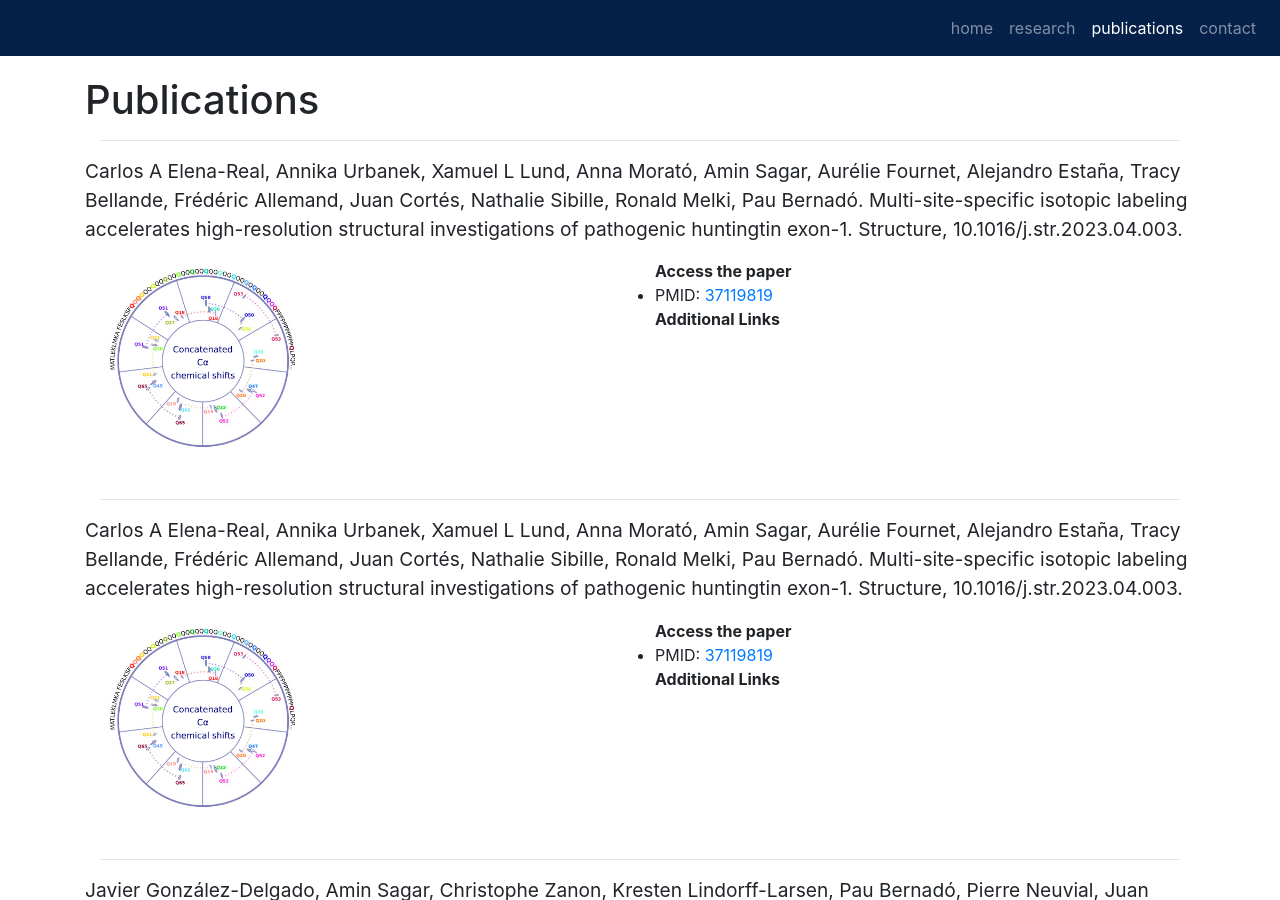
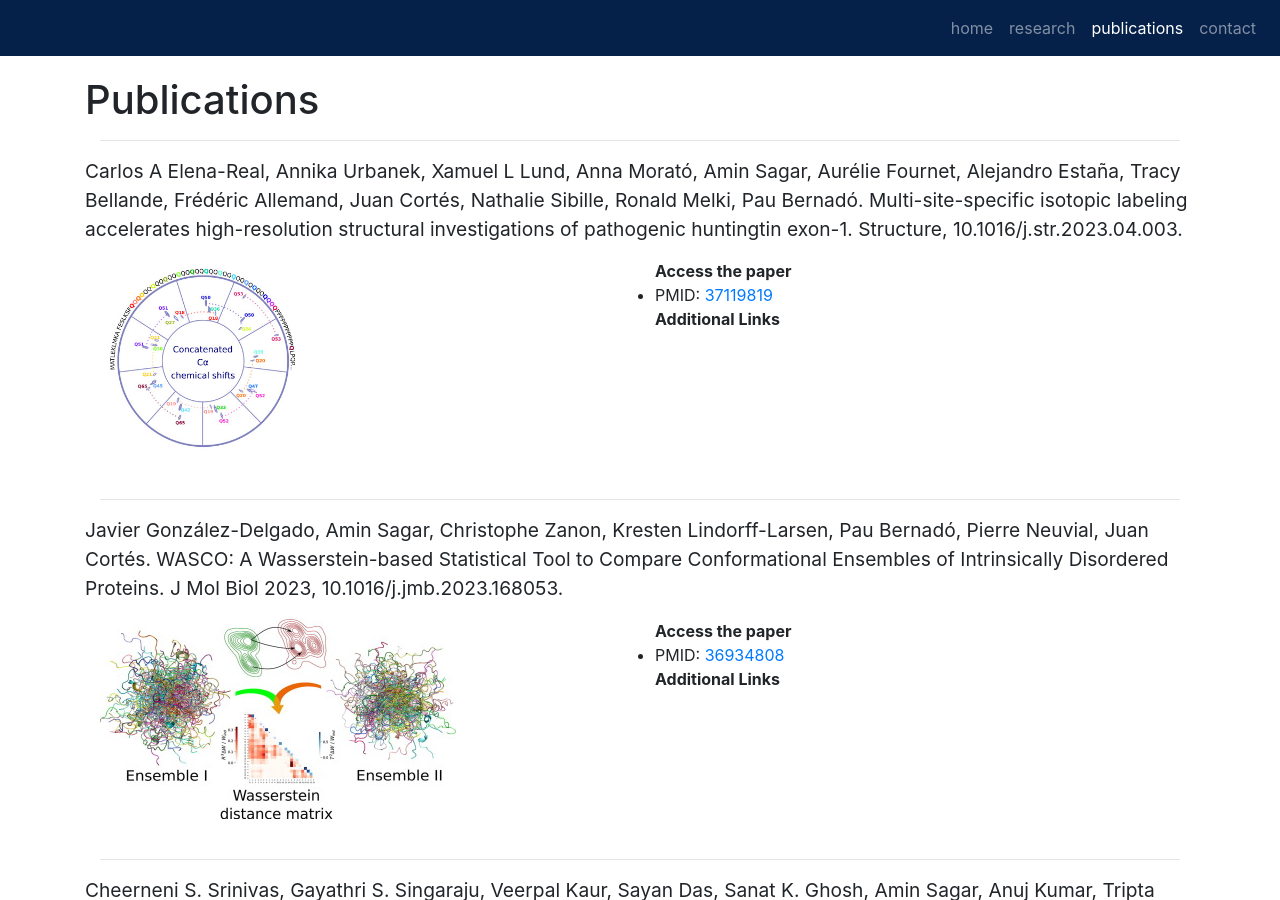
Before and after one commit to aminsagar/aminsagar.github.io, a Jekyll site: the page built from publications/index.html, in a window 1280 px wide and 900 px high. Built offline with Jekyll 4.4.1, drawn with Linux system fonts in a browser that asks for light colours; nearby versions of some CDN libraries; comment, search, counter and statistics services are not loaded.

Commit message:
Update publications.yml

```diff
--- a/_data/publications.yml
+++ b/_data/publications.yml
@@ -50,11 +50,6 @@
 #     - name: Celebratory Tweetstorm by corresponding author First Surname
 #       url: https://twitter.com/mctucsf/status/1172334750205218816
 ---
-- citation: "Carlos A Elena-Real, Annika Urbanek, Xamuel L Lund, Anna Morató, Amin Sagar, Aurélie Fournet, Alejandro Estaña, Tracy Bellande, Frédéric Allemand, Juan Cortés, Nathalie Sibille, Ronald Melki, Pau Bernadó. Multi-site-specific isotopic labeling accelerates high-resolution structural investigations of pathogenic huntingtin exon-1. Structure, 10.1016/j.str.2023.04.003."
-  date: '2023'
-  image: '/static/img/pub/Site_specific_labelling.jpg'
-  pmid: '37119819'
-
 
 - citation: "Carlos A Elena-Real, Annika Urbanek, Xamuel L Lund, Anna Morató, Amin Sagar, Aurélie Fournet, Alejandro Estaña, Tracy Bellande, Frédéric Allemand, Juan Cortés, Nathalie Sibille, Ronald Melki, Pau Bernadó. Multi-site-specific isotopic labeling accelerates high-resolution structural investigations of pathogenic huntingtin exon-1. Structure, 10.1016/j.str.2023.04.003."
   date: '2023'
```
